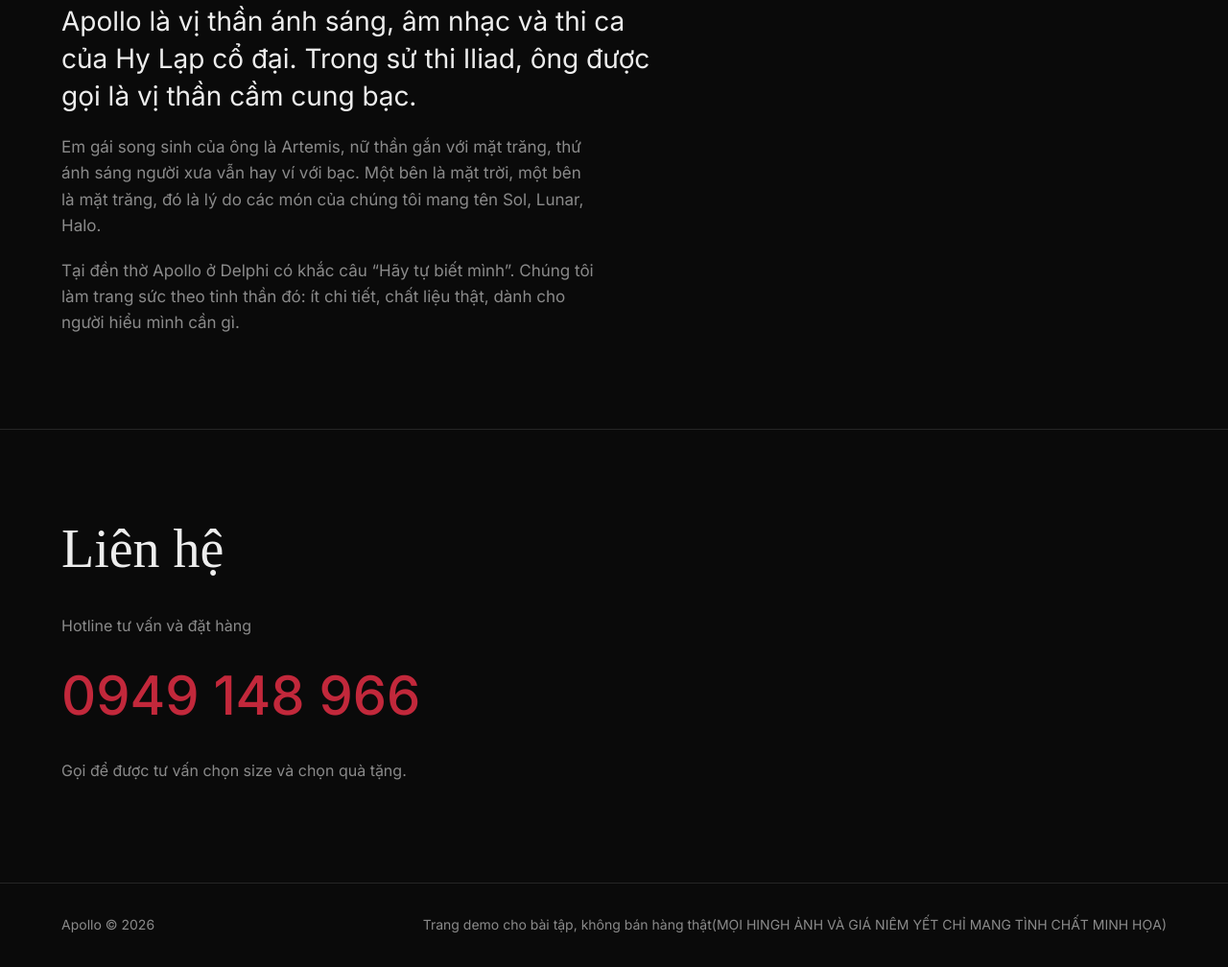
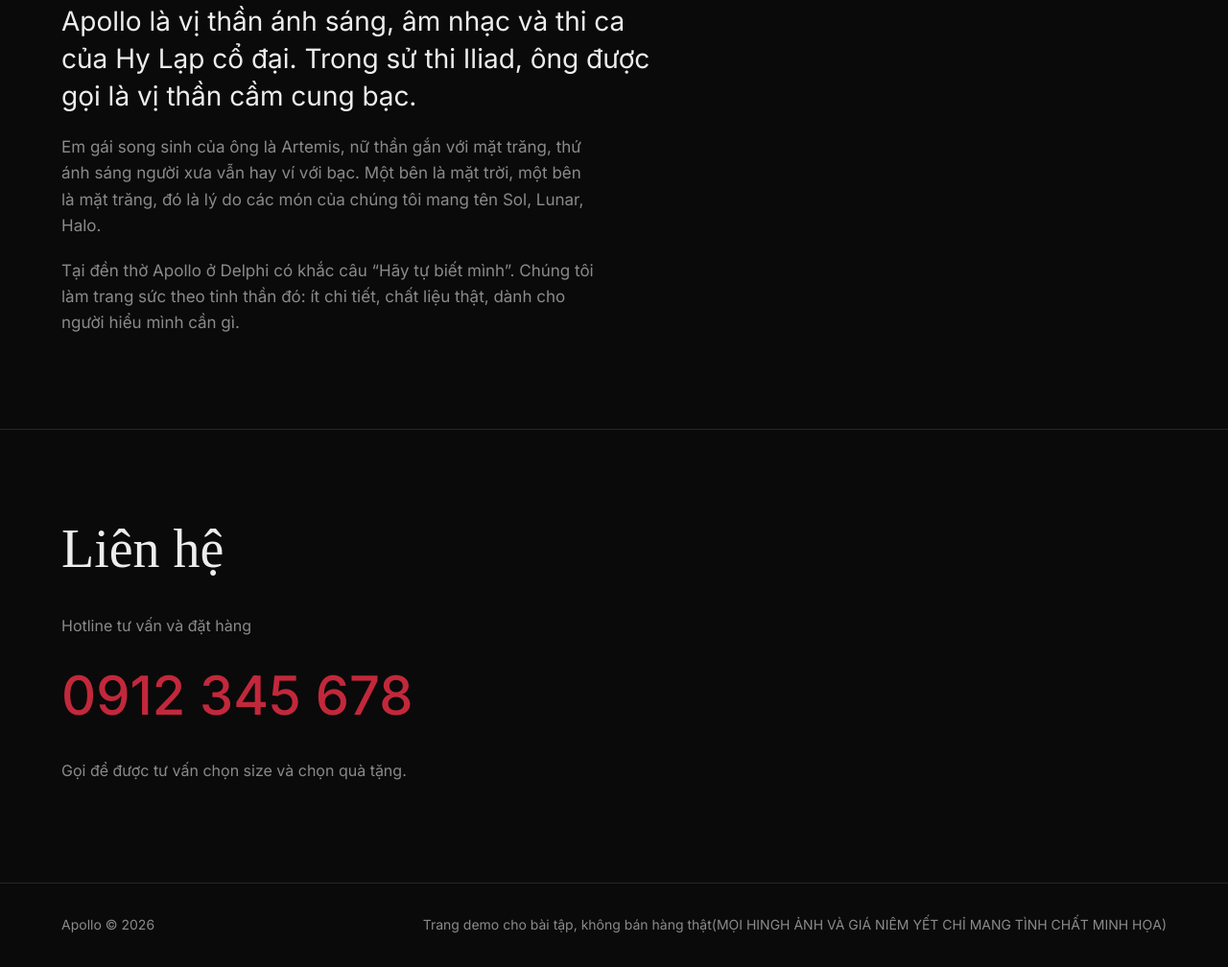
Before and after one commit to noledadem/apollo, a plain HTML site: page index.html in a window 1280 px wide. Shown: the part 2328-3336 px from the top of the page at 96% size. Drawn offline with Linux system fonts and the light colour scheme; a web font is replaced by a local one.

Commit message:
Update index.html

```diff
--- a/index.html
+++ b/index.html
@@ -149,7 +149,7 @@ body.open .drawer{transform:none}
   <section class="contact" id="contact">
     <h2>Liên hệ</h2>
     <p>Hotline tư vấn và đặt hàng</p>
-    <a class="hot" href="tel:0949148966">0949 148 966</a>
+    <a class="hot" href="tel:0912345678">0912 345 678</a>
     <p>Gọi để được tư vấn chọn size và chọn quà tặng.</p>
   </section>
 </main>
```
